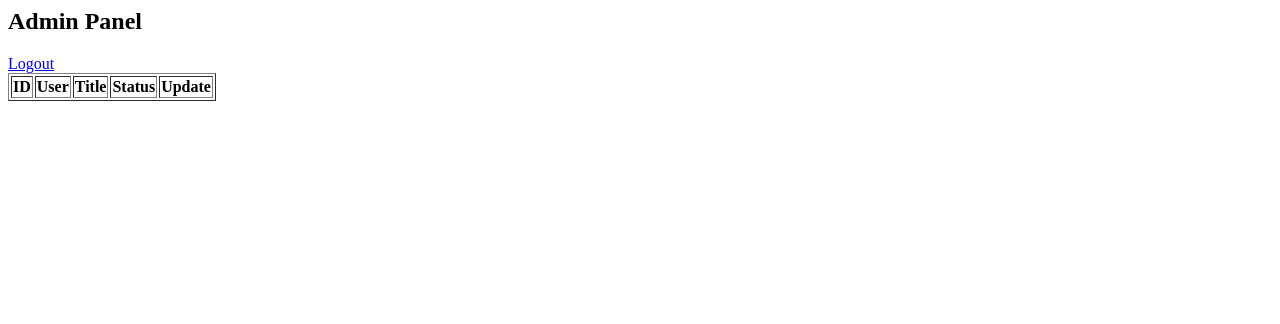
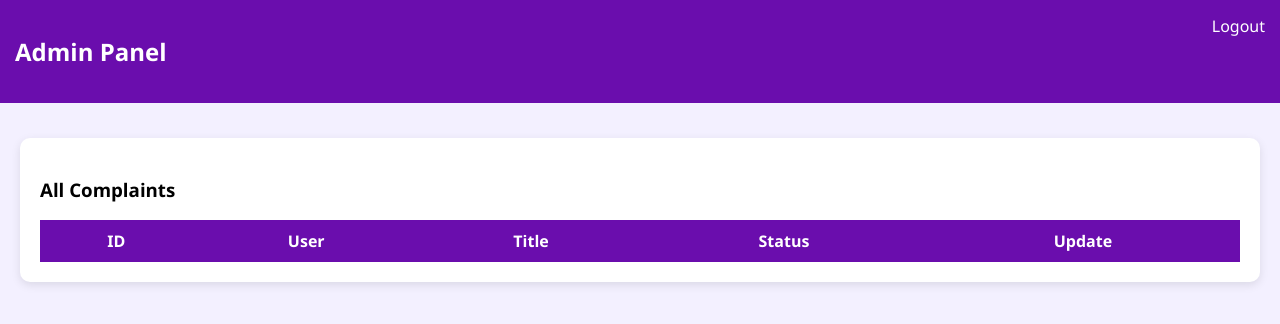
Before and after one commit to Saran1423/Complaint-Management-System, a Flask app: page /admin in a window 1280 px wide. Shown: the top 324 px of the page. Run offline with Flask 3, Linux system fonts and the light colour scheme; the visitor is signed in with stand-in values (Sample User, id 1); lists and menus that the app fills with data are empty.

Commit message:
Update admin.html

```diff
--- a/templates/admin.html
+++ b/templates/admin.html
@@ -1,7 +1,16 @@
+<link rel="stylesheet" href="/static/style.css">
+
+<div class="navbar">
 <h2>Admin Panel</h2>
 <a href="/logout">Logout</a>
+</div>
 
-<table border="1">
+<div class="container">
+<div class="card">
+
+<h3>All Complaints</h3>
+
+<table>
 <tr>
 <th>ID</th><th>User</th><th>Title</th><th>Status</th><th>Update</th>
 </tr>
@@ -19,9 +28,13 @@
 <option>In Progress</option>
 <option>Resolved</option>
 </select>
-<button type="submit">Update</button>
+<button>Update</button>
 </form>
 </td>
 </tr>
 {% endfor %}
+
 </table>
+
+</div>
+</div>
```
